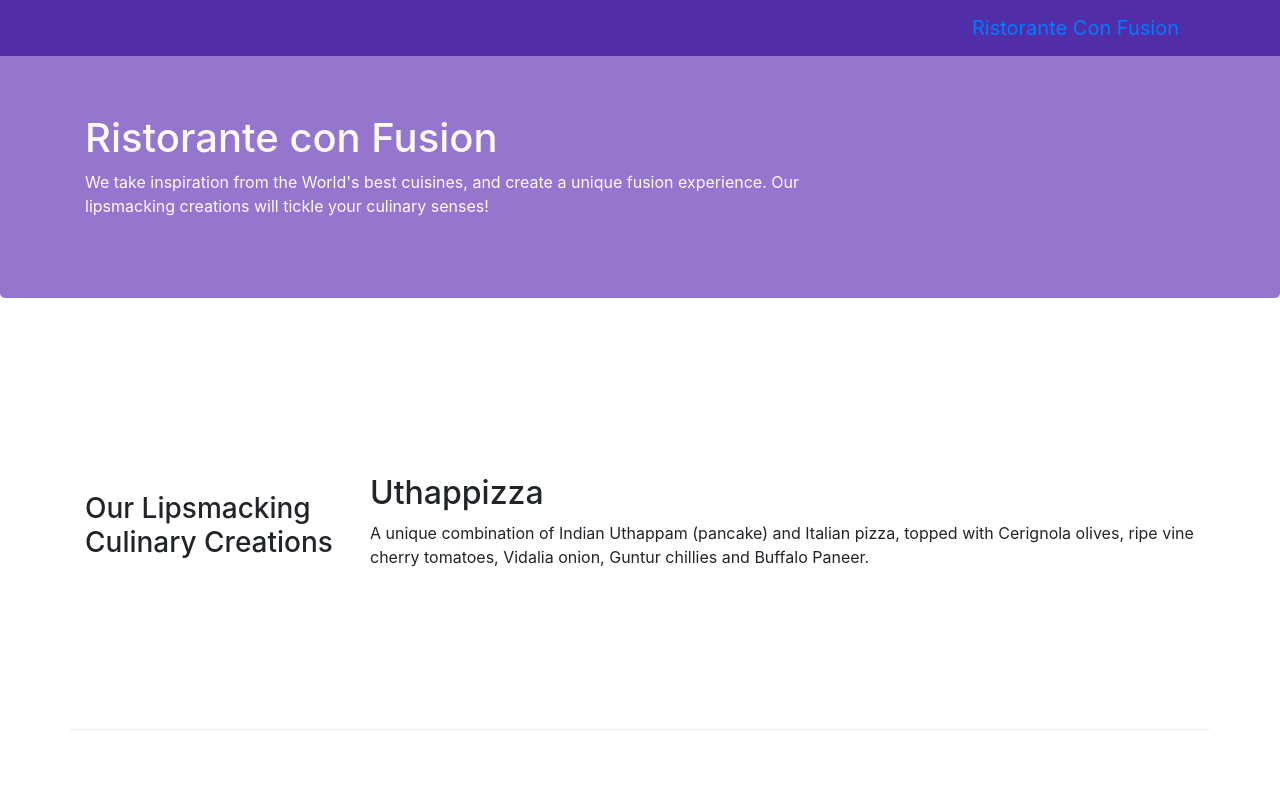
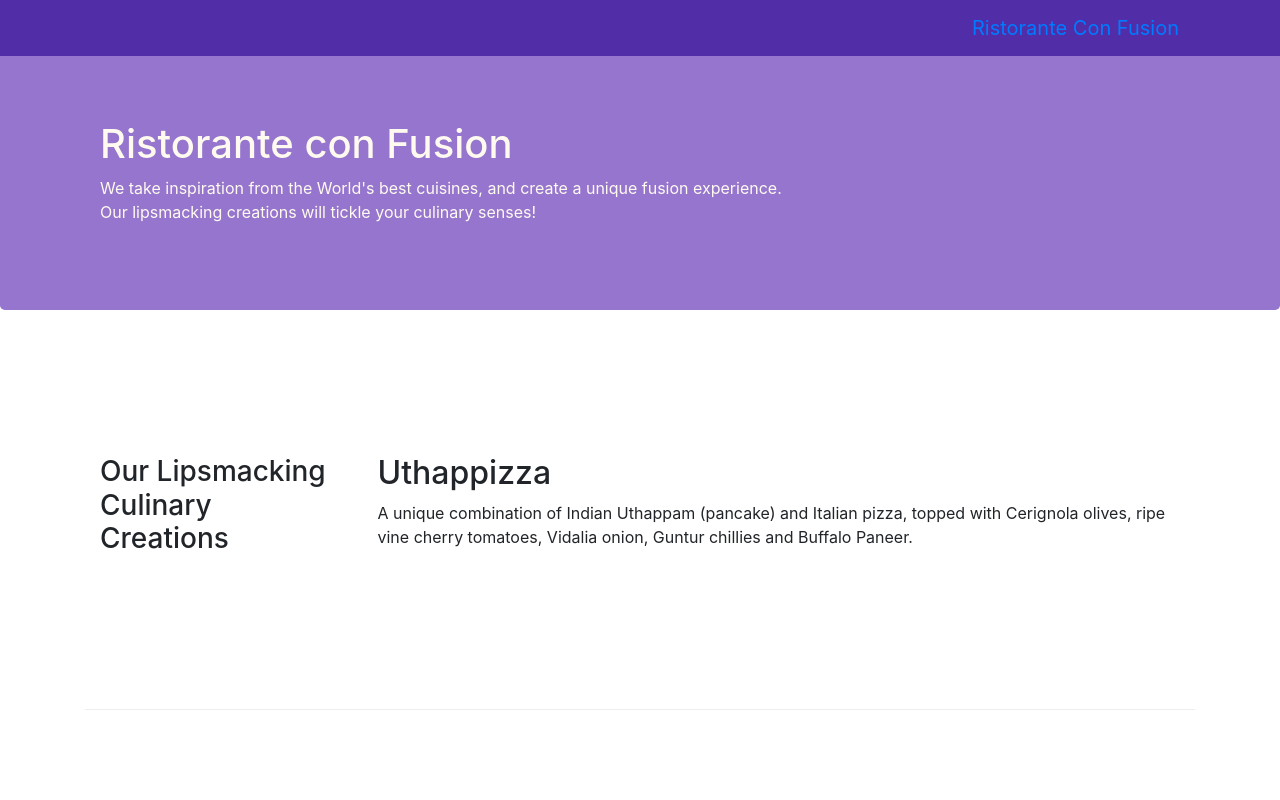
Before and after one commit to jhazelton1/conFusion, a website: page index.html in a window 1280 px wide. Shown: the top 800 px of the page. Drawn offline with nearby package versions, Linux system fonts and the light colour scheme.

```diff
--- a/css/styles.css
+++ b/css/styles.css
@@ -1,9 +1,10 @@
 .jumbotron {
   padding: 70px 30px 70px 30px;
   margin: 0px auto;
-  background-color: #9575CD !important;
+  background-color: #9575CD;
   color:floralwhite;
 }
+
 
 .row-header {
   margin: 0px auto;
--- a/index.html
+++ b/index.html
@@ -8,8 +8,8 @@
   <meta http-equiv="x-ua-compatible" content="ie=edge">
 
   <!-- Bootstrap CSS -->
+  <link rel="stylesheet" href="node_modules/bootstrap/dist/css/bootstrap.min.css">
   <link rel="stylesheet" href="css/styles.css">
-  <link rel="stylesheet" href="node_modules/bootstrap/dist/css/bootstrap.min.css">
   <title>Ristorante Con Fusion</title>
 
 </head>
```
Also changed, not shown: aboutus.html (+1 -1 lines).
